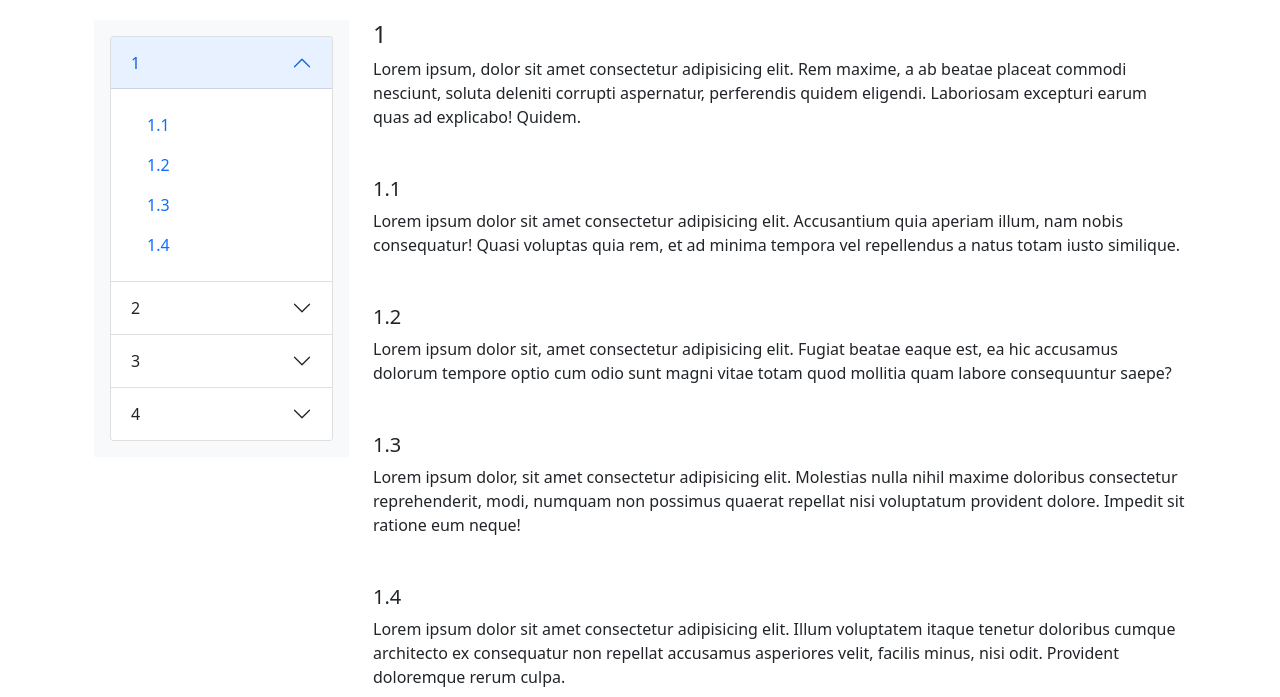
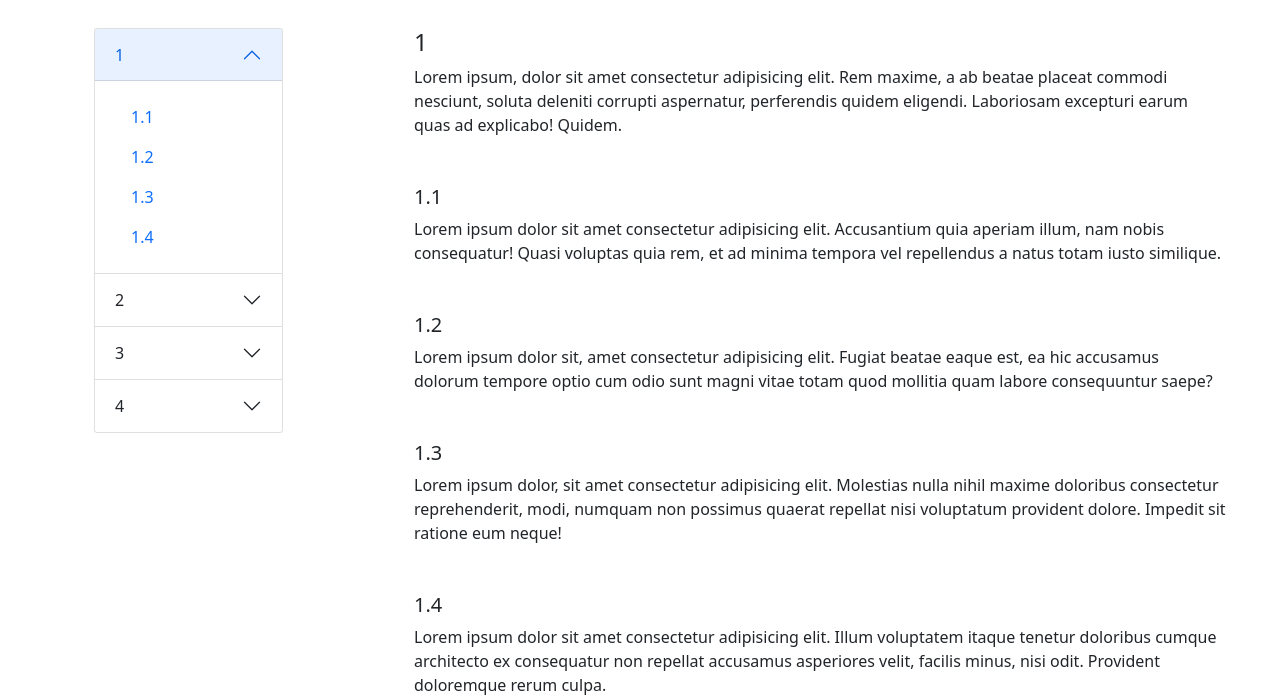
Before and after one commit to Fr4nee/apuistea-b5.github.io, a website: page am.html in a window 1280 px wide. Shown: the part 114-811 px from the top of the page. Drawn offline with nearby package versions, Linux system fonts and the light colour scheme.

Commit message:
menu de navegacion fixed

```diff
--- a/am.html
+++ b/am.html
@@ -43,16 +43,16 @@
     <div class="container-fluid asideycontent">
         <div class="row">
             <!-- Menu de Navegacion del contenido-->
-            <div class="col-3">
-                <nav id="navbar-example3" class="navbar navbar-light bg-light flex-column align-items-stretch p-3">
+            <div class="col-2 pf">
+                <nav id="navbar-example3" class="navbar navbar-light bg-light flex-column align-items-stretch p-0">
                     <div class="accordion" id="accordionPanelsStayOpenExample">
                         <!-- Item Primario -->
                         <div class="accordion-item">
-                            <h2 class="accordion-header" id="panelsStayOpen-headingOne"><button class="accordion-button" type="button" data-bs-toggle="collapse" data-bs-target="#panelsStayOpen-collapseOne" aria-expanded="true" aria-controls="panelsStayOpen-collapseOne">1</button>
+                            <h2 class="accordion-header" id="panelsStayOpen-headingOne">
+                                <button class="accordion-button" type="button" data-bs-toggle="collapse" data-bs-target="#panelsStayOpen-collapseOne" aria-expanded="true" aria-controls="panelsStayOpen-collapseOne">1</button>
                             </h2>
                                 <div id="panelsStayOpen-collapseOne" class="accordion-collapse collapse show" aria-labelledby="panelsStayOpen-headingOne">
                                     <div class="accordion-body">
-
                                         <!-- Items Secundarios -->
                                         <nav class="nav nav-pills flex-column">
                                             <a class="nav-link ms-0 my-0" href="#item-1-1">1.1</a>
@@ -63,7 +63,7 @@
                                     </div>
                                 </div>
                         </div>
-
+                        <!-- Item Primario -->
                         <div class="accordion-item">
                             <h2 class="accordion-header" id="panelsStayOpen-headingTwo"><button class="accordion-button collapsed" type="button" data-bs-toggle="collapse" data-bs-target="#panelsStayOpen-collapseTwo" aria-expanded="false" aria-controls="panelsStayOpen-collapseTwo">2</button>
                             </h2>
@@ -80,14 +80,12 @@
                                     </div>
                                 </div>
                         </div>
-
-
+                        <!-- Item Primario -->
                         <div class="accordion-item">
                             <h2 class="accordion-header" id="panelsStayOpen-headingThree"><button class="accordion-button collapsed" type="button" data-bs-toggle="collapse" data-bs-target="#panelsStayOpen-collapseThree" aria-expanded="false" aria-controls="panelsStayOpen-collapseThree">3</button>
                             </h2>
                                 <div id="panelsStayOpen-collapseThree" class="accordion-collapse collapse" aria-labelledby="panelsStayOpen-headingThree">
                                     <div class="accordion-body">
-
                                         <!-- Items Secundario -->
                                         <nav class="nav nav-pills flex-column">
                                             <a class="nav-link ms-0 my-0" href="#item-3-1">3.1</a>
@@ -98,13 +96,12 @@
                                     </div>
                                 </div>
                         </div>
-
+                        <!-- Item Primario -->
                         <div class="accordion-item">
                             <h2 class="accordion-header" id="panelsStayOpen-headingFour"><button class="accordion-button collapsed" type="button" data-bs-toggle="collapse" data-bs-target="#panelsStayOpen-collapseFour" aria-expanded="false" aria-controls="panelsStayOpen-collapseFour">4</button>
                             </h2>
                                 <div id="panelsStayOpen-collapseFour" class="accordion-collapse collapse" aria-labelledby="panelsStayOpen-headingFour">
                                     <div class="accordion-body">
-
                                         <!-- Items Secundario -->
                                         <nav class="nav nav-pills flex-column">
                                             <a class="nav-link ms-0 my-0" href="#item-4-1">4.1</a>
@@ -123,7 +120,7 @@
             <!------------------------>
             <!--Contenido Principal-->
             <!------------------------>
-            <div class="col-9">
+            <div class="col-9 ml">
                 <div data-bs-spy="scroll" data-bs-target="#navbar-example3" data-bs-offset="0" tabindex="0">
 
                     <!------------------->
--- a/styles.scss
+++ b/styles.scss
@@ -1,11 +1,16 @@
+//GENERAL
+body { position: relative; }
+
 // HEADER
 .van { margin-left: 2em; }
 .margindelboton { margin-right: 5px; }
 
 // MAIN
 .mainnn { margin-top: 1em; }
-.titprin { margin-left: 1em; }
-.asideycontent { margin-top: 1em; }
+.titprin { margin-left: 1em; margin-bottom: 1em; }
+.pf { position: fixed;}
+.ml { margin-left: 20em;}
+
 .paddingentreparrafos { padding-bottom: 2em; }
 .paddingentreparrafos- { padding-top: 1em; }
 
```
Also changed, not shown: bd.html (+3 -3 lines), plantilla.html (+3 -8 lines), pled.html (+6 -6 lines), styles.css, 1 other file.
